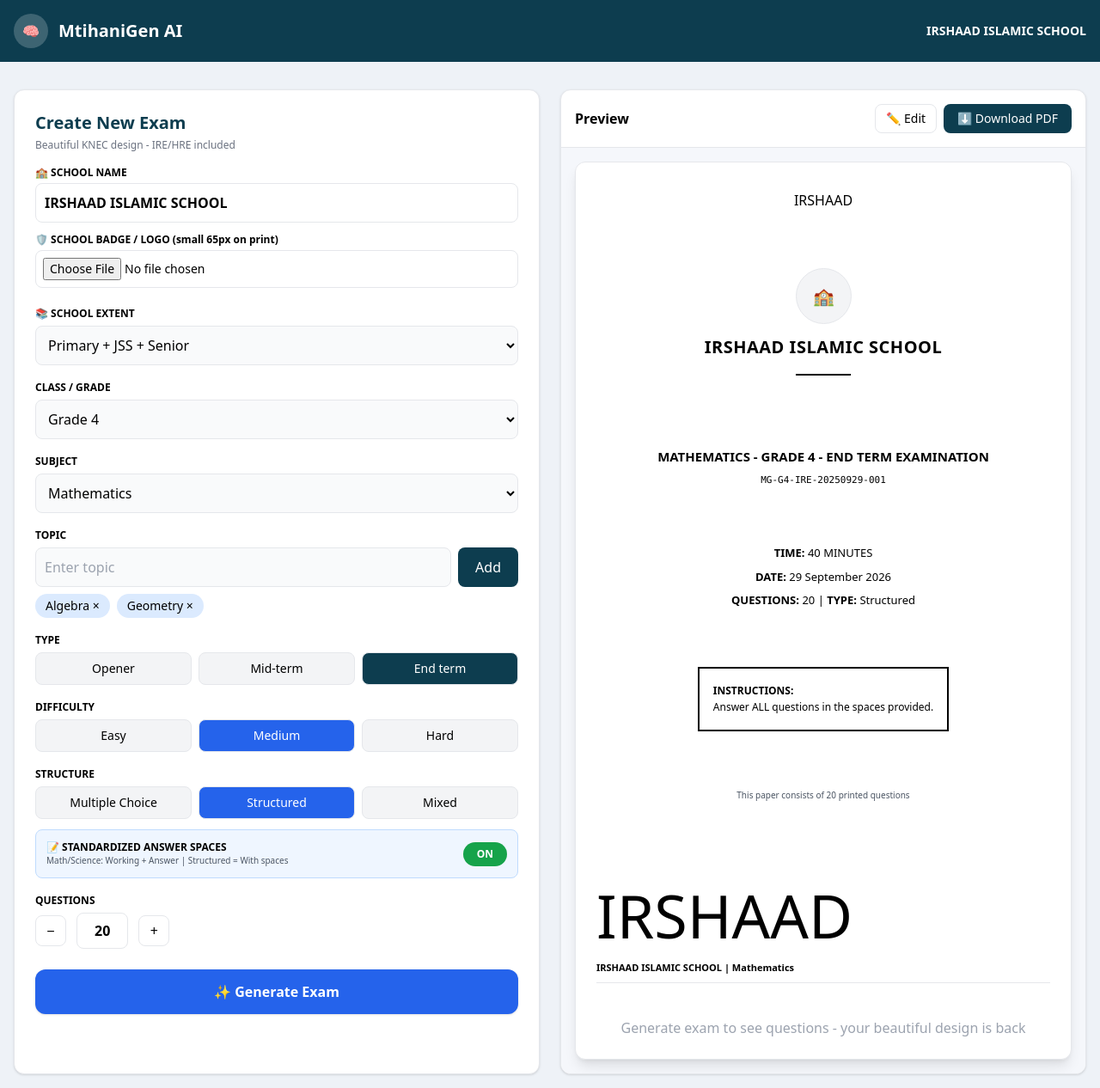
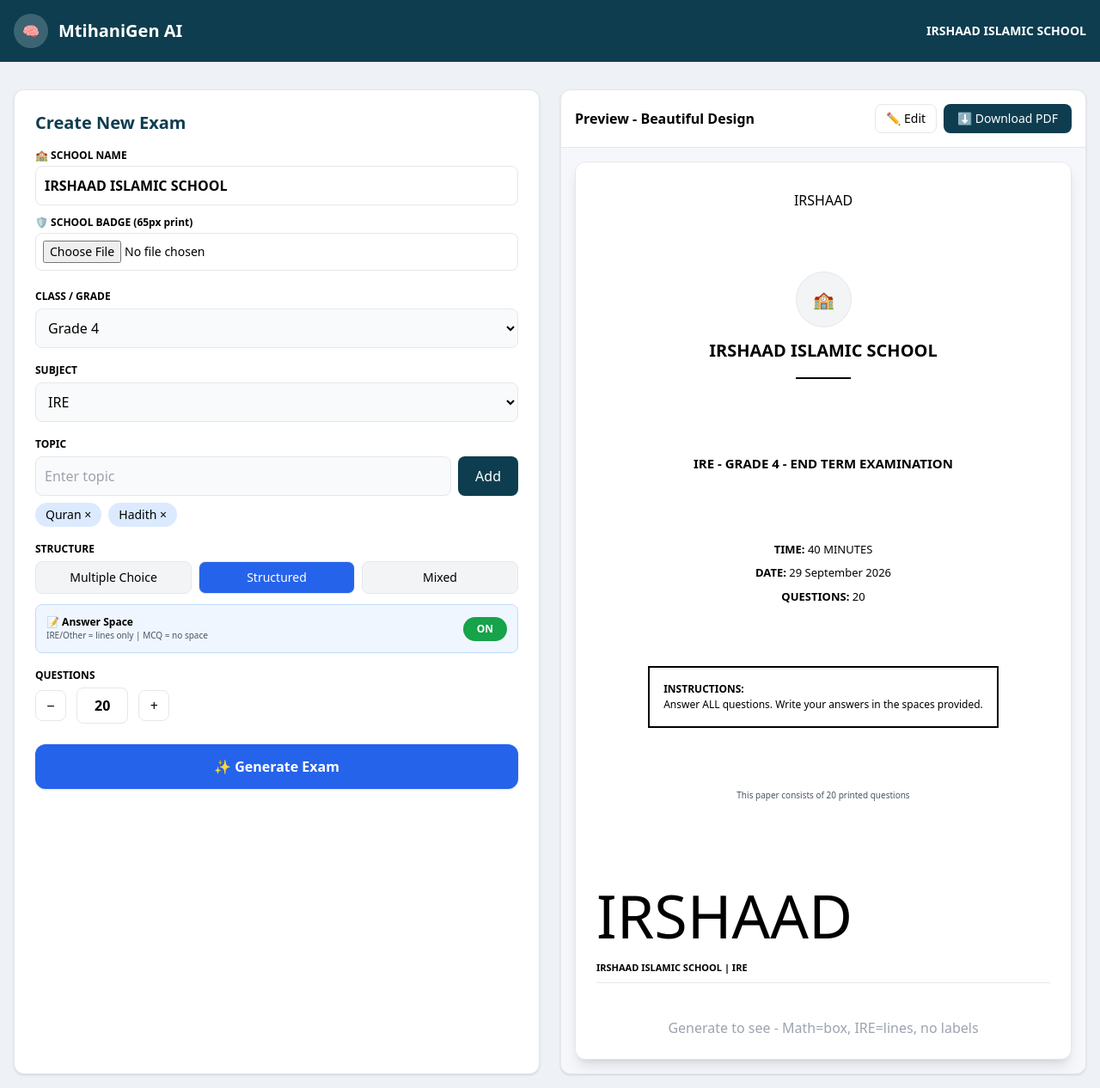
Before and after one commit to muhsinswaleh69-max/mtihanigen-ai, a Next.js app: page / in a window 1280 px wide. Shown: the whole page at 86% size. Built offline with nearby package versions, Linux system fonts and the light colour scheme.

Commit message:
Update page.tsx

```diff
--- a/app/page.tsx
+++ b/app/page.tsx
@@ -28,46 +28,35 @@
 
 function RealDiagram({ desc, figNum }: { desc: string, figNum: number }) {
   const d = desc.toLowerCase();
-  let svg: any = null;
-  if (d.includes("triangle")) {
-    const AB = desc.match(/AB\s*=\s*(\d+)/i)?.[1] || "5";
-    const BC = desc.match(/BC\s*=\s*(\d+)/i)?.[1] || "7";
-    const AC = desc.match(/AC\s*=\s*(\d+)/i)?.[1] || "8";
-    svg = (<svg viewBox="0 0 340 200" className="w-full h-[200px] bg-white"><polygon points="50,150 200,150 90,40" fill="white" stroke="black" strokeWidth="2.5"/><text x="30" y="160" fontSize="14" fontWeight="bold">A</text><text x="205" y="160" fontSize="14" fontWeight="bold">B</text><text x="80" y="25" fontSize="14" fontWeight="bold">C</text><text x="115" y="165" fontSize="12" fontWeight="bold">{AB} cm</text><text x="150" y="85" fontSize="12" fontWeight="bold">{BC} cm</text><text x="35" y="95" fontSize="12" fontWeight="bold">{AC} cm</text></svg>);
-  } else if (d.includes("circle")) {
-    svg = (<svg viewBox="0 0 300 180" className="w-full h-[180px] bg-white"><circle cx="150" cy="90" r="60" fill="none" stroke="black" strokeWidth="2.5"/></svg>);
-  } else {
-    svg = (<svg viewBox="0 0 340 160" className="w-full h-[160px] bg-white"><rect x="20" y="20" width="300" height="110" rx="10" fill="white" stroke="black" strokeWidth="2"/><text x="170" y="80" textAnchor="middle" fontSize="13" fontWeight="bold">{desc.slice(0,60)}</text></svg>);
-  }
-  return (<div className="my-6 border-[3px] border-black bg-white"><div className="bg-black text-white text-[11px] font-bold px-3 py-1.5">DIAGRAM {figNum}</div><div className="p-2 bg-white flex justify-center">{svg}</div><div className="px-3 py-1.5 text-[11px] text-center border-t bg-gray-50">{desc}</div></div>);
+  let svg = d.includes("triangle")? (<svg viewBox="0 0 340 200" width="100%" height="180"><polygon points="50,150 200,150 90,40" fill="white" stroke="black" strokeWidth="2.5"/></svg>) : (<svg viewBox="0 0 340 140" width="100%" height="130"><rect x="20" y="20" width="300" height="90" rx="8" fill="white" stroke="black" strokeWidth="2"/></svg>);
+  return (<div style={{border:'2px solid black', margin:'12px 0'}}><div style={{background:'black', color:'white', fontSize:'10px', padding:'4px 8px'}}>DIAGRAM {figNum}</div><div style={{padding:'6px', background:'white', textAlign:'center'}}>{svg}</div></div>);
 }
 
-function AnswerSpace({ grade, subject, showWorking, showAnswer }: { grade: string, subject: string, showWorking: boolean, showAnswer: boolean }) {
-  if (!showWorking &&!showAnswer) return null;
+// NEW: Clean exam style - no labels, like real KNEC
+function CleanSpace({ grade, subject }: { grade: string, subject: string }) {
+  const isMath = technicalSubjects.includes(subject);
   const isLower = ["Grade 1","Grade 2","Grade 3","Grade 4"].includes(grade);
-  const lineCount = isLower? 4 : 6;
+
+  if (isMath) {
+    // Mathematics = only blank box (no lines, no label)
     return (
-    <div className="space-container" style={{marginTop:'10px', marginBottom:'30px'}}>
-      {showWorking && (
-        <div className="working-section">
-          <div style={{display:'flex', justifyContent:'space-between', fontSize:'9px', fontWeight:'bold', color:'#555', marginBottom:'4px', textTransform:'uppercase'}}>
-            <span>Working Space</span><span style={{fontSize:'8px', fontWeight:'normal'}}>Rough work - will not be marked</span>
+      <div style={{marginTop:'10px', marginBottom:'32px'}}>
+        <div style={{border:'1px solid #aaa', borderStyle:'dashed', height:isLower?'80px':'110px', width:'100%', background:'#fff'}}></div>
       </div>
-          <div style={{border:'1px dashed #888', height:'70px', width:'100%', background:'#fcfcfc', marginBottom:'12px'}}></div>
-        </div>
-      )}
-      {showAnswer && (
-        <div className="answer-section">
-          <div style={{fontSize:'9px', fontWeight:'bold', color:'#333', marginBottom:'4px', textTransform:'uppercase'}}>Answer Space</div>
-          <div style={{border:'1px solid #000', width:'100%'}}>
+    );
+  } else {
+    // Other subjects = only lines (no box, no label)
+    const lineCount = isLower? 3 : 5;
+    return (
+      <div style={{marginTop:'10px', marginBottom:'32px'}}>
+        <div style={{width:'100%'}}>
           {Array.from({length: lineCount}).map((_, i) => (
-              <div key={i} style={{height:'28px', borderBottom: i===lineCount-1? 'none' : '1px solid #bbb', background:'white'}}></div>
+            <div key={i} style={{height:'32px', borderBottom:'1px solid #999', background:'white'}}></div>
           ))}
         </div>
       </div>
-      )}
-    </div>
     );
+  }
 }
 
 export default function Home() {
@@ -88,7 +77,6 @@
   const [isEditing, setIsEditing] = useState(false);
   const [paperCode, setPaperCode] = useState("");
   const printRef = useRef<HTMLDivElement>(null);
-
   const firstName = schoolName.split(" ")[0] || "SCHOOL";
   const isTechnical = technicalSubjects.includes(subject);
 
@@ -101,7 +89,6 @@
     return Object.keys(subjectsByGrade);
   };
   useEffect(() => { const allowed = getAllowedGrades(); if(!allowed.includes(grade)) setGrade(allowed[0]); }, [schoolLevel]);
-  useEffect(() => { const first = subjectsByGrade[grade]?.[0]; if(first){ setSubject(first); const sug = suggestedTopics[first]||[]; setTopics(sug.slice(0,2)); } }, [grade]);
   const addTopic = () => { if (topicInput.trim() &&!topics.includes(topicInput.trim())) { setTopics([...topics, topicInput.trim()]); setTopicInput(""); } };
   const removeTopic = (t: string) => setTopics(topics.filter(x => x!== t));
   const generateExam = async () => {
@@ -122,9 +109,7 @@
      .cover-page{min-height:100vh;display:flex;flex-direction:column;justify-content:space-between;align-items:center;text-align:center;padding:30px 25px;box-sizing:border-box;page-break-after:always;position:relative;overflow:hidden}
      .watermark{position:absolute;top:50%;left:50%;transform:translate(-50%,-50%) rotate(-30deg);font-size:80px;font-weight:900;color:rgba(0,0,0,0.06);letter-spacing:4px;pointer-events:none;z-index:0;white-space:nowrap}
      .school-badge{width:65px!important;height:65px!important;max-width:65px!important;max-height:65px!important;object-fit:contain;display:block;margin:0 auto;}
-      .questions-page{padding:30px; font-size:13px; line-height:1.7; position:relative; overflow:hidden}
-      .working-section div{border:1px dashed #666!important;}
-      .answer-section div div{height:28px!important; border-bottom:1px solid #bbb!important;}
+     .questions-page{padding:30px; font-size:13px; line-height:1.7; position:relative;}
         @media print{.cover-page{height:100vh;}.school-badge{width:55px!important;height:55px!important;}}
       </style></head><body>${content}</body></html>`);
       win.document.close(); win.focus(); setTimeout(()=>win.print(), 400);
@@ -133,9 +118,7 @@
 
   const renderExamWithSpaces = (text: string) => {
     if (!text) return null;
-    const showWorkingGlobal = includeSpaces && isTechnical && structure!== "Multiple Choice";
-    const showAnswerGlobal = includeSpaces && structure!== "Multiple Choice";
-
+    const shouldShowSpaces = includeSpaces && structure!== "Multiple Choice";
     const blocks = text.split(/(?=\n?\d+\.\s)/g).filter(b => b.trim().length > 0);
     return blocks.map((block, idx) => {
       let fig = 0;
@@ -144,7 +127,7 @@
         if (part.startsWith("[DIAGRAM:")) { fig++; const desc = part.replace("[DIAGRAM:", "").replace("]", "").trim(); return <RealDiagram key={i} desc={desc} figNum={fig} />; }
         else { let cleaned = part.replace(/\\\(/g, "").replace(/\\\)/g, "").replace(/\\\[/g, "").replace(/\\\]/g, "").replace(/\^2/g, "²").replace(/\*\*(.*?)\*\*/g, "<strong>$1</strong>").replace(/\*/g, "").replace(/\n/g, "<br/>"); return <span key={i} dangerouslySetInnerHTML={{ __html: cleaned }} />; }
       });
-      return (<div key={idx} style={{pageBreakInside:'avoid', marginBottom:'16px'}}><div>{rendered}</div><AnswerSpace grade={grade} subject={subject} showWorking={showWorkingGlobal} showAnswer={showAnswerGlobal} /></div>);
+      return (<div key={idx} style={{pageBreakInside:'avoid', marginBottom:'18px'}}><div>{rendered}</div>{shouldShowSpaces && <CleanSpace grade={grade} subject={subject} />}</div>);
     });
   };
 
@@ -156,45 +139,35 @@
       <div className="bg-[#0d3d4f] text-white p-4 flex justify-between items-center"><div className="flex items-center gap-3"><div className="w-10 h-10 bg-white/20 rounded-full flex items-center justify-center">🧠</div><h1 className="text-xl font-bold">MtihaniGen AI</h1></div><div className="text-right text-sm"><div className="font-bold">{schoolName}</div></div></div>
       <div className="max-w-7xl mx-auto p-4 grid lg:grid-cols-2 gap-6 mt-4">
         <div className="bg-white rounded-xl p-6 shadow border">
-          <h2 className="text-xl font-bold text-[#0d3d4f] mb-1">Create New Exam</h2><p className="text-xs text-gray-500 mb-4">Beautiful KNEC design - IRE/HRE included</p>
-          <label className="text-xs font-bold mt-4 block">🏫 SCHOOL NAME</label><input value={schoolName} onChange={e=>setSchoolName(e.target.value.toUpperCase())} className="w-full border p-2.5 rounded-lg mt-1 font-bold mb-3 focus:ring-2 focus:ring-[#0d3d4f]" />
-          <label className="text-xs font-bold block">🛡️ SCHOOL BADGE / LOGO (small 65px on print)</label><div className="flex items-center gap-3 mt-1 mb-4"><input type="file" accept="image/*" onChange={handleLogoUpload} className="text-sm border p-2 rounded-lg w-full" />{schoolLogo && <img src={schoolLogo} alt="badge" className="w-12 h-12 rounded border object-contain bg-white"/>}</div>
-          <label className="text-xs font-bold">📚 SCHOOL EXTENT</label><select value={schoolLevel} onChange={e=>setSchoolLevel(e.target.value)} className="w-full border p-2.5 rounded-lg mt-1 bg-gray-50 mb-3"><option>Primary Only</option><option>Primary + JSS</option><option>JSS Only</option><option>Senior Only</option><option>Primary + JSS + Senior</option></select>
+          <h2 className="text-xl font-bold text-[#0d3d4f] mb-1">Create New Exam</h2>
+          <label className="text-xs font-bold mt-4 block">🏫 SCHOOL NAME</label><input value={schoolName} onChange={e=>setSchoolName(e.target.value.toUpperCase())} className="w-full border p-2.5 rounded-lg mt-1 font-bold mb-3" />
+          <label className="text-xs font-bold block">🛡️ SCHOOL BADGE (65px print)</label><div className="flex items-center gap-3 mt-1 mb-4"><input type="file" accept="image/*" onChange={handleLogoUpload} className="text-sm border p-2 rounded-lg w-full" />{schoolLogo && <img src={schoolLogo} alt="badge" className="w-12 h-12 rounded border object-contain bg-white"/>}</div>
           <label className="text-xs font-bold">CLASS / GRADE</label><select value={grade} onChange={e=>setGrade(e.target.value)} className="w-full border p-2.5 rounded-lg mt-1 bg-gray-50 mb-3">{getAllowedGrades().map(g=><option key={g}>{g}</option>)}</select>
           <label className="text-xs font-bold">SUBJECT</label><select value={subject} onChange={e=>setSubject(e.target.value)} className="w-full border p-2.5 rounded-lg mt-1 bg-gray-50 mb-3">{subjectsByGrade[grade]?.map(s=><option key={s}>{s}</option>)}</select>
-          <label className="text-xs font-bold">TOPIC</label><div className="flex gap-2 mt-1 mb-2"><input list="topic-suggestions" value={topicInput} onChange={e=>setTopicInput(e.target.value)} onKeyDown={e=>e.key==='Enter'&&addTopic()} placeholder="Enter topic" className="flex-1 border p-2.5 rounded-lg bg-gray-50" /><datalist id="topic-suggestions">{(suggestedTopics[subject]||[]).map(t=><option key={t} value={t}/>)}</datalist><button onClick={addTopic} className="bg-[#0d3d4f] text-white px-5 rounded-lg">Add</button></div><div className="flex flex-wrap gap-2 mb-3">{topics.map(t=><span key={t} className="bg-blue-100 px-3 py-1 rounded-full text-sm">{t} <button onClick={()=>removeTopic(t)}>×</button></span>)}</div>
-          <label className="text-xs font-bold">TYPE</label><div className="flex gap-2 mb-3 mt-1">{["Opener","Mid-term","End term"].map(type=><button key={type} onClick={()=>setExamType(type)} className={`flex-1 py-2 rounded-lg border text-sm ${examType===type?'bg-[#0d3d4f] text-white':'bg-gray-100'}`}>{type}</button>)}</div>
-          <label className="text-xs font-bold">DIFFICULTY</label><div className="flex gap-2 mb-3 mt-1">{["Easy","Medium","Hard"].map(d=><button key={d} onClick={()=>setDifficulty(d)} className={`flex-1 py-2 rounded-lg border text-sm ${difficulty===d?'bg-blue-600 text-white':'bg-gray-100'}`}>{d}</button>)}</div>
+          <label className="text-xs font-bold">TOPIC</label><div className="flex gap-2 mt-1 mb-2"><input value={topicInput} onChange={e=>setTopicInput(e.target.value)} placeholder="Enter topic" className="flex-1 border p-2.5 rounded-lg bg-gray-50" /><button onClick={addTopic} className="bg-[#0d3d4f] text-white px-5 rounded-lg">Add</button></div><div className="flex flex-wrap gap-2 mb-3">{topics.map(t=><span key={t} className="bg-blue-100 px-3 py-1 rounded-full text-sm">{t} <button onClick={()=>removeTopic(t)}>×</button></span>)}</div>
           <label className="text-xs font-bold">STRUCTURE</label><div className="flex gap-2 mb-3 mt-1">{["Multiple Choice","Structured","Mixed"].map(s=><button key={s} onClick={()=>setStructure(s)} className={`flex-1 py-2 rounded-lg border text-sm ${structure===s?'bg-blue-600 text-white':'bg-gray-100'}`}>{s}</button>)}</div>
           <div className="bg-blue-50 border border-blue-200 p-3 rounded-lg mb-3">
-            <div className="flex items-center justify-between">
-              <div><div className="text-xs font-bold">📝 STANDARDIZED ANSWER SPACES</div><div className="text-[10px] text-gray-600">{isTechnical? "Math/Science: Working + Answer" : "IRE/CRE/HRE: Answer only"} | {structure==="Multiple Choice"? "MCQ = No spaces" : "Structured = With spaces"}</div></div>
-              <button onClick={()=>setIncludeSpaces(!includeSpaces)} className={`px-4 py-1.5 rounded-full text-xs font-bold ${includeSpaces?'bg-green-600 text-white':'bg-gray-300'}`}>{includeSpaces?'ON':'OFF'}</button>
-            </div>
+            <div className="flex items-center justify-between"><div><div className="text-xs font-bold">📝 Answer Space</div><div className="text-[10px] text-gray-600">{isTechnical? "Math = blank box only" : "IRE/Other = lines only"} | MCQ = no space</div></div><button onClick={()=>setIncludeSpaces(!includeSpaces)} className={`px-4 py-1.5 rounded-full text-xs font-bold ${includeSpaces?'bg-green-600 text-white':'bg-gray-300'}`}>{includeSpaces?'ON':'OFF'}</button></div>
           </div>
           <label className="text-xs font-bold">QUESTIONS</label><div className="flex items-center gap-3 mt-1 mb-6"><button onClick={()=>setNumQ(Math.max(5,numQ-1))} className="border w-9 h-9 rounded-lg">−</button><span className="border px-5 py-2 rounded-lg font-bold">{numQ}</span><button onClick={()=>setNumQ(Math.min(100,numQ+1))} className="border w-9 h-9 rounded-lg">+</button></div>
-          <button onClick={generateExam} disabled={loading} className="w-full bg-blue-600 text-white py-3.5 rounded-xl font-bold shadow hover:bg-blue-700">{loading?"Generating...":"✨ Generate Exam"}</button>
+          <button onClick={generateExam} disabled={loading} className="w-full bg-blue-600 text-white py-3.5 rounded-xl font-bold shadow">{loading?"Generating...":"✨ Generate Exam"}</button>
         </div>
-
         <div className="bg-white rounded-xl shadow border overflow-hidden">
-          <div className="flex justify-between items-center p-4 border-b"><h2 className="font-bold">Preview</h2><div className="flex gap-2"><button onClick={()=>setIsEditing(!isEditing)} className={`border text-sm px-3 py-1.5 rounded-lg ${isEditing?'bg-yellow-400':'bg-white'}`}>{isEditing?"✔ Done":"✏️ Edit"}</button><button onClick={handleDownloadPDF} disabled={!exam} className="bg-[#0d3d4f] text-white text-sm px-4 py-1.5 rounded-lg">⬇ Download PDF</button></div></div>
+          <div className="flex justify-between items-center p-4 border-b"><h2 className="font-bold">Preview - Beautiful Design</h2><div className="flex gap-2"><button onClick={()=>setIsEditing(!isEditing)} className={`border text-sm px-3 py-1.5 rounded-lg ${isEditing?'bg-yellow-400':'bg-white'}`}>{isEditing?"✔ Done":"✏️ Edit"}</button><button onClick={handleDownloadPDF} disabled={!exam} className="bg-[#0d3d4f] text-white text-sm px-4 py-1.5 rounded-lg">⬇ Download PDF</button></div></div>
           <div className="p-4 bg-[#f5f7fb] min-h-[800px]">
             <div className="bg-white rounded-xl shadow-lg border overflow-hidden">
               <div ref={printRef}>
                 <div className="cover-page p-8 text-center relative" style={{minHeight:'100vh', display:'flex', flexDirection:'column', justifyContent:'space-between', pageBreakAfter:'always'}}>
                   <div className="watermark">{firstName}</div>
-                  <div className="relative z-10 flex flex-col items-center">
-                    {schoolLogo? <img src={schoolLogo} alt="School Badge" className="school-badge" style={{width:'65px', height:'65px', objectFit:'contain', marginTop:'12px', marginBottom:'8px'}}/> : <div className="school-badge flex items-center justify-center bg-gray-100 border rounded-full text-xl" style={{width:'65px', height:'65px'}}>🏫</div>}
-                    <h1 className="text-[20px] font-bold uppercase tracking-wide mt-3">{schoolName}</h1><div className="w-16 h-0.5 bg-black mx-auto my-4"></div>
-                  </div>
-                  <div className="relative z-10"><h2 className="text-[15px] font-bold uppercase">{subject} - {grade.toUpperCase()} - {examType.toUpperCase()} EXAMINATION</h2><p className="text-[11px] mt-2 font-mono">{paperCode || "MG-G4-IRE-20250929-001"}</p></div>
-                  <div className="relative z-10 space-y-2 text-[13px]"><p><strong>TIME:</strong> {durationText}</p><p><strong>DATE:</strong> {dateText}</p><p><strong>QUESTIONS:</strong> {numQ} | <strong>TYPE:</strong> {structure}</p></div>
-                  <div className="relative z-10 border-2 border-black p-4 text-left text-[12px] max-w-[90%] mx-auto leading-relaxed bg-white/80"><strong>INSTRUCTIONS:</strong><br/>{structure==="Multiple Choice"? "Answer ALL questions on the answer sheet provided." : "Answer ALL questions in the spaces provided."}</div>
+                  <div className="relative z-10 flex flex-col items-center">{schoolLogo? <img src={schoolLogo} alt="Badge" className="school-badge" style={{width:'65px', height:'65px', objectFit:'contain', marginTop:'12px'}}/> : <div className="school-badge flex items-center justify-center bg-gray-100 border rounded-full text-xl" style={{width:'65px', height:'65px'}}>🏫</div>}<h1 className="text-[20px] font-bold uppercase mt-3">{schoolName}</h1><div className="w-16 h-0.5 bg-black mx-auto my-4"></div></div>
+                  <div className="relative z-10"><h2 className="text-[15px] font-bold uppercase">{subject} - {grade.toUpperCase()} - {examType.toUpperCase()} EXAMINATION</h2><p className="text-[11px] mt-2 font-mono">{paperCode}</p></div>
+                  <div className="relative z-10 space-y-2 text-[13px]"><p><strong>TIME:</strong> {durationText}</p><p><strong>DATE:</strong> {dateText}</p><p><strong>QUESTIONS:</strong> {numQ}</p></div>
+                  <div className="relative z-10 border-2 border-black p-4 text-left text-[12px] max-w-[90%] mx-auto bg-white/80"><strong>INSTRUCTIONS:</strong><br/>Answer ALL questions. Write your answers in the spaces provided.</div>
                   <div className="relative z-10 mb-6"><p className="text-[10px] text-gray-600">This paper consists of {numQ} printed questions</p></div>
                 </div>
                 <div className="questions-page p-6 relative">
                   <div className="watermark" style={{fontSize:'70px'}}>{firstName}</div>
-                  <div className="relative z-10"><div className="text-center font-bold text-[11px] mb-4 border-b pb-2 flex justify-between"><span>{schoolName} | {subject}</span><span>{paperCode}</span></div>{!exam && <p className="text-gray-400 text-center mt-10">Generate exam to see questions - your beautiful design is back</p>}{exam && <div className={`text-[13px] leading-7 ${isEditing?'border-2 border-dashed border-yellow-400 p-2':''}`} contentEditable={isEditing} suppressContentEditableWarning>{renderExamWithSpaces(exam)}</div>}</div>
+                  <div className="relative z-10"><div className="text-center font-bold text-[11px] mb-4 border-b pb-2 flex justify-between"><span>{schoolName} | {subject}</span><span>{paperCode}</span></div>{!exam && <p className="text-gray-400 text-center mt-10">Generate to see - Math=box, IRE=lines, no labels</p>}{exam && <div className={`text-[13px] leading-7 ${isEditing?'border-2 border-dashed border-yellow-400 p-2':''}`} contentEditable={isEditing} suppressContentEditableWarning>{renderExamWithSpaces(exam)}</div>}</div>
                 </div>
               </div>
             </div>
```
Lines whose indentation alone changed are shown as unchanged.
